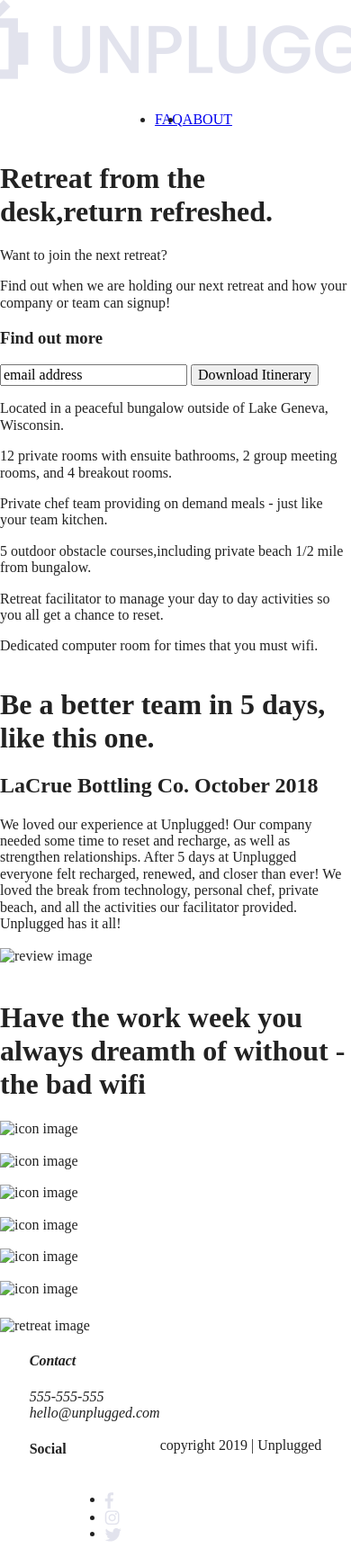
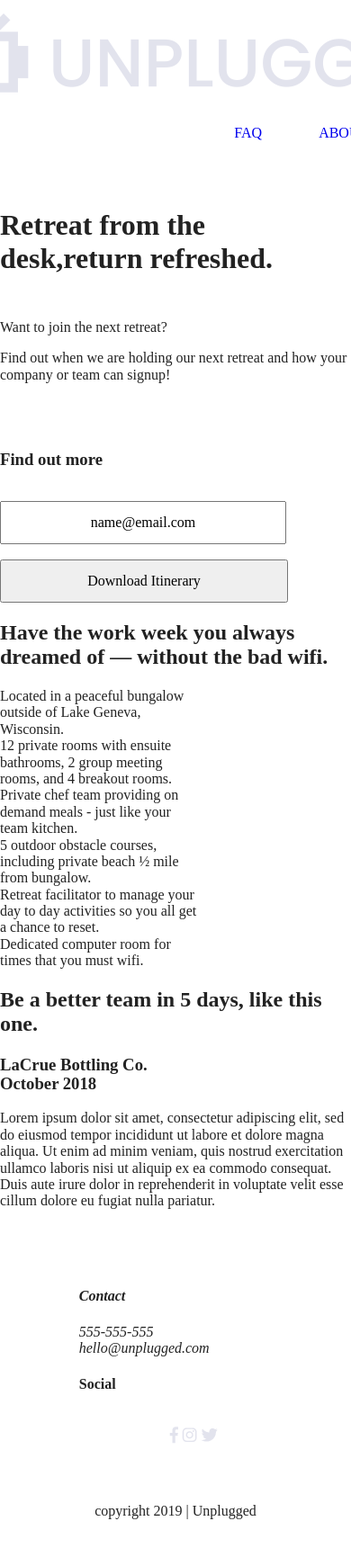
Before and after one commit to Umudouma/unplugged-retreat-responsive, a website built with Parcel: page index.html in a window 390 px wide. Shown: the top 1731 px of the page at 90% size. After the commit the page ends 1690 px from the top, so only its background shows below. Built offline with nearby package versions, Linux system fonts and the light colour scheme; files whose address does not match are found by name.

Commit message:
add formatted mobile layout

```diff
--- a/css/main.css
+++ b/css/main.css
@@ -94,19 +94,31 @@ textarea {
 /*
  * Hide visually and from screen readers
  */
+
+
  header,
  footer {
      display: flex;
      justify-content: center;
      align-items: center;
      flex-flow: row wrap;
- }
+}
+
+header{
+  padding: 15px 0;
+}
 
  header .content-wrapper {
     display: flex;
     justify-content: center;
     align-items: center;
     flex-flow: row wrap;
+    width: 89%;
+    margin:0;
+}
+
+header .header-divider{
+  width: 44%;
 }
 
 header nav{
@@ -114,12 +126,44 @@ header nav{
    justify-content: space-around;
    align-items: center;
    flex-flow: row wrap;
+   width: 60%;
 }
 
 header nav ul{
    display: flex;
    justify-content: space-around;
+   width:17%;
+   list-style-type: none;
+}
 
+header nav ul a{
+  padding-left: 63px;
+  text-decoration: none;
+}
+
+main .hero-area{
+  padding-top: 22px;
+  padding-bottom: 28px;
+}
+
+input[type=text]{
+  display: flex;
+  justify-content: center;
+  align-items: center;
+  flex-flow: row wrap;
+  width: 310px;
+  height:42px;
+  text-align: center;
+}
+
+input[type=button]{
+  display: flex;
+  justify-content: center;
+  align-items: center;
+  flex-flow: row wrap;
+  margin-top: 17px;
+  width: 320px;
+  height:48px;
 }
 
 footer .social-icons{
@@ -128,10 +172,26 @@ footer .social-icons{
    align-items: center;
 }
 
+footer .social-icons li{
+  display: flex;
+  justify-content: space-around;
+  display: inline-block;
+  list-style-type: none;
+}
+
 footer social{
    display: flex;
    justify-content: center;
    align-items: center;
+}
+
+footer .content-wrapper {
+   width: 55%;
+   margin: 50px 0;
+}
+
+footer p{
+  margin:0;
 }
 
 .hero-area{
@@ -148,6 +208,14 @@ aside{
    flex-flow: row wrap;
 }
 
+aside .form-description{
+  padding-bottom:39px;
+}
+
+aside .form h3{
+  padding-bottom:17px;
+}
+
 .features {
    display: flex;
    justify-content: center;
@@ -155,17 +223,29 @@ aside{
    flex-flow: row wrap;
 }
 
-.features features-items{
+.features p{
+  margin:0;
+}
+
+.features features-item{
    display: flex;
    justify-content: center;
    align-items: center;
    flex-flow: row wrap;
 }
 
+.features article{
+  width: 56%;
+}
+
 .reviews {
    display: flex;
    justify-content: center;
    flex-flow: row wrap;
+}
+
+.reviews h3{
+  width: 48%;
 }
 
 .mission{
--- a/index.html
+++ b/index.html
@@ -50,102 +50,83 @@
           <div class="form-description"
             <h3> Want to join the next retreat? </h3>
             <p> Find out when we are holding our next retreat and how your company or team can signup! </p>
-
+          </div>
           <div class="form">
             <h3> Find out more </h3>
-            <input type="text" name="name" value="email address">
+            <input type="text" name="name" value="name@email.com">
             <input type="button" value="Download Itinerary">
           </div>
         </div>
       </aside>
+
       <section class="features">
         <div class="content-wrapper">
-          <!-- Add your Features content here -->
+          <h2>Have the work week you always dreamed of — without the bad wifi.</h2>
+          <div class="features-items">
             <article>
-            <p class="fontawesome-icon"></p>
-            <p class="features-item-description">Located in a peaceful bungalow outside of Lake Geneva, Wisconsin.</p>
+              <p class="fontawesome-icon">
+              </p>
+              <p class="features-item-description">
+                Located in a peaceful bungalow outside of Lake Geneva, Wisconsin.
+              </p>
             </article>
             <article>
-            <p class="fontawesome-icon"></p>
-            <p class="features-item-description">12 private rooms with ensuite bathrooms, 2 group meeting rooms, and 4 breakout rooms.</p>
+              <p class="fontawesome-icon">
+              </p>
+              <p class="features-item-description">
+                12 private rooms with ensuite bathrooms, 2 group meeting rooms, and 4 breakout rooms.
+              </p>
             </article>
             <article>
-            <p class="fontawesome-icon"></p>
-            <p class="features-item-description">Private chef team providing on demand meals - just like your team kitchen.</p>
+              <p class="fontawesome-icon">
+              </p>
+              <p class="features-item-description">
+                Private chef team providing on demand meals - just like your team kitchen.
+              </p>
             </article>
             <article>
-            <p class="fontawesome-icon"></p>
-            <p class="features-item-description">5 outdoor obstacle courses,including private beach 1/2 mile from bungalow.</p>
+              <p class="fontawesome-icon">
+              </p>
+              <p class="features-item-description">
+                5 outdoor obstacle courses, including private beach ½ mile from bungalow.
+              </p>
             </article>
             <article>
-            <p class="fontawesome-icon"></p>
-            <p class="features-item-description">Retreat facilitator to manage your day to day activities so you all get a chance to reset.</p>
+              <p class="fontawesome-icon">
+              </p>
+              <p class="features-item-description">
+                Retreat facilitator to manage your day to day activities so you all get a chance to reset.
+              </p>
             </article>
             <article>
-            <p class="fontawesome-icon"></p>
-            <p class="features-item-description">Dedicated computer room for times that you must wifi.</p>
+              <p class="fontawesome-icon">
+              </p>
+              <p class="features-item-description">
+                Dedicated computer room for times that you must wifi.
+              </p>
             </article>
+          </div>
         </div>
       </section>
       <section class="reviews">
         <div class="content-wrapper">
-          <h1> Be a better team in 5 days, like this one. </h1>
-          <div class ="review-text">
-            <h2> LaCrue Bottling Co. October 2018 </h2>
-            <p> We loved our experience at Unplugged! Our company needed some time to reset and recharge, as well as strengthen relationships. After 5 days at Unplugged everyone felt recharged, renewed, and closer than ever! We loved the break from technology, personal chef, private beach, and all the activities our facilitator provided. Unplugged has it all! </p>
+          <h2>Be a better team in 5 days, like this one.</h2>
+          <article>
+            <div>
+              <h3>LaCrue Bottling Co. October 2018</h3>
+              <p>
+                Lorem ipsum dolor sit amet, consectetur adipiscing elit, sed do eiusmod tempor incididunt ut labore et
+                dolore magna aliqua. Ut enim ad minim veniam, quis nostrud exercitation ullamco laboris nisi ut aliquip
+                ex ea commodo consequat. Duis aute irure dolor in reprehenderit in voluptate velit esse cillum dolore eu
+                fugiat nulla pariatur.
+              </p>
             </div>
-          <article>
-            <img src= "img/review.png" alt ="review image" id="review-image">
-            <h2>  </h2>
-            <p>  </p>
           </article>
         </div>
       </section>
-      <div class ="general-info"> </div>
-        <h1> Have the work week you always dreamth of without - the bad wifi </h1>
-        <div class ="icon-1">
-          <img src= "img/contact-image.png" alt ="icon image" id="icon-image1">
-          <p> </p>
-        </div>
-        <div class ="icon-2">
-          <img src= "img/contact-image.png" alt ="icon image" id="icon-image2">
-          <p> </p>
-        </div
-        <div class ="icon-3">
-          <img src= "img/contact-image.png" alt ="icon image" id="icon-image3">
-          <p> </p>
-        </div
-        <div class ="icon-4">
-          <img src= "img/contact-image.png" alt ="icon image" id="icon-image4">
-          <p> </p>
-        </div
-        <div class ="icon-5">
-          <img src= "img/contact-image.png" alt ="icon image" id="icon-imag5">
-          <p> </p>
-        </div
-        <div class ="icon-6">
-          <img src= "img/contact-image.png" alt ="icon image" id="icon-image6">
-          <p> </p>
-        </div
-        <div class ="previous-retreats">
-          <h1>  </h1>
-          <p> </p>
-          <img src= "img/contact-image.png" alt ="retreat image" id="retreat-image">
-        </div>
+  </main>
 
 
-
-    <!-- Add your site or application content here -->
-    <script src="js/vendor/modernizr-3.11.2.min.js"></script>
-    <script src="js/plugins.js"></script>
-    <script src="js/main.js"></script>
-
-    <!-- Google Analytics: change UA-XXXXX-Y to be your site's ID. -->
-    <script>
-      window.ga = function () { ga.q.push(arguments) }; ga.q = []; ga.l = +new Date;
-      ga('create', 'UA-XXXXX-Y', 'auto'); ga('set', 'anonymizeIp', true); ga('set', 'transport', 'beacon'); ga('send', 'pageview')
-    </script>
-    <script src="https://www.google-analytics.com/analytics.js" async></script>
 
     <footer>
       <div class ="content-wrapper">
@@ -178,7 +159,17 @@
           <p> copyright 2019 | Unplugged </p>
         </div>
     </footer>
-  </main>
+    <!-- Add your site or application content here -->
+    <script src="js/vendor/modernizr-3.11.2.min.js"></script>
+    <script src="js/plugins.js"></script>
+    <script src="js/main.js"></script>
+
+    <!-- Google Analytics: change UA-XXXXX-Y to be your site's ID. -->
+    <script>
+      window.ga = function () { ga.q.push(arguments) }; ga.q = []; ga.l = +new Date;
+      ga('create', 'UA-XXXXX-Y', 'auto'); ga('set', 'anonymizeIp', true); ga('set', 'transport', 'beacon'); ga('send', 'pageview')
+    </script>
+    <script src="https://www.google-analytics.com/analytics.js" async></script>
 </body>
 
 </html>
```
Lines whose indentation alone changed are shown as unchanged.
